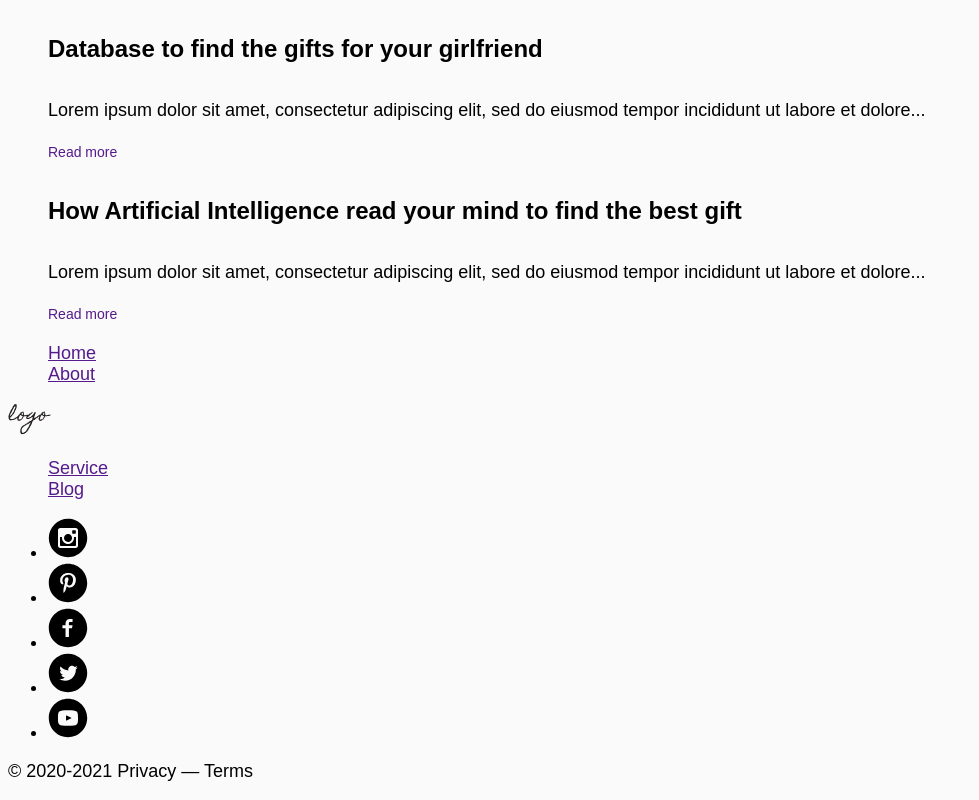
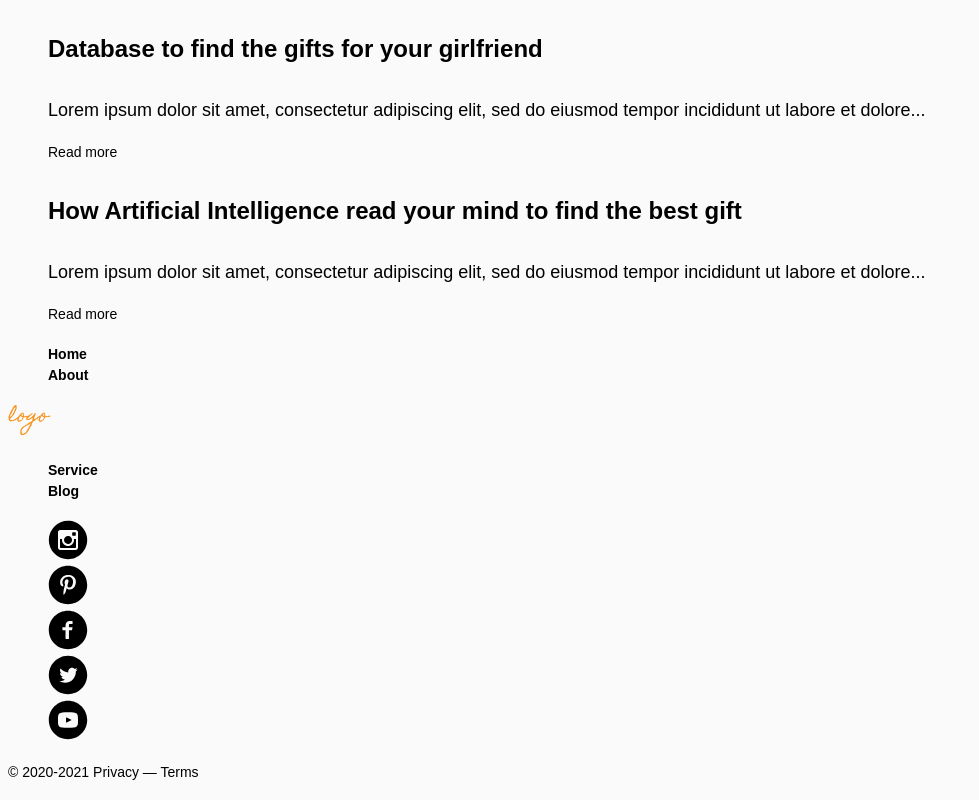
Before and after one commit to NatalyTokarieva/find-a-gift, a plain HTML site: page index.html in a window 1280 px wide. Shown: the part 3916-4716 px from the top of the page, without its empty margins (0-979 px from the left). Drawn offline with Linux system fonts and the light colour scheme.

Commit message:
Закончил футер

```diff
--- a/css/styles.css
+++ b/css/styles.css
@@ -92,6 +92,8 @@ background-color: var(--white-text--);
     font-weight: 400;
     text-decoration: none;
 }
+
+h3.picture-present {}
 .section-see{
     font-family: 'Roboto', sans-serif;
     font-style: normal;
@@ -172,4 +174,16 @@ h4.section-blog2 {}
 .blog2 a{
     font-size: 14px;
     text-decoration: none;
+    color: var(--main-text--);
 }
+.section-footer a{
+    font-weight: 700;
+    font-size: 14px;
+    line-height: 1.4;
+    text-decoration: none;
+    color: var(--main-text--);
+}
+.footer p{
+    font-size: 14px;
+    line-height: 1.4;
+}
--- a/index.html
+++ b/index.html
@@ -80,7 +80,7 @@
             <h3 class="section-blog1">The best way to wish your wife</h3>
             <a href="">Read more</a>
          </section>
-           <section class="blog2">
+         <section class="blog2">
             <ul class="list">
                 <li>
                     <h4 class="section-blog2">Database to find the gifts for your girlfriend</h4>
@@ -93,21 +93,20 @@
                     <a href="">Read more</a>
                 </li>
             </ul>
-
         </section>
 
     </main>
-    <footer>
+    <footer class="footer">
         <ul class="list">
-            <li> <a href="">Home</a> </li>
-            <li> <a href="">About</a> </li>
+            <li class="section-footer"> <a href="">Home</a> </li>
+            <li class="section-footer"> <a href="">About</a> </li>
         </ul>
-        <img src="./images/logo.svg" alt="logo">
+        <img src="./images/logoyellow.svg" alt="logo">
         <ul class="list">
-            <li> <a href="">Service</a> </li>
-            <li> <a href="">Blog</a> </li>
+            <li class="section-footer"> <a href="">Service</a> </li>
+            <li class="section-footer"> <a href="">Blog</a> </li>
         </ul>
-        <ul>
+        <ul class="list">
             <li> <img src="./images/instagram.svg" alt="instagram logo"> </li>
             <li> <img src="./images/pinterest.svg" alt="pinterest logo"> </li>
             <li> <img src="./images/facebook.svg" alt="facebook logo"> </li>
```
Also changed, not shown: images/logoyellow.svg (added).
